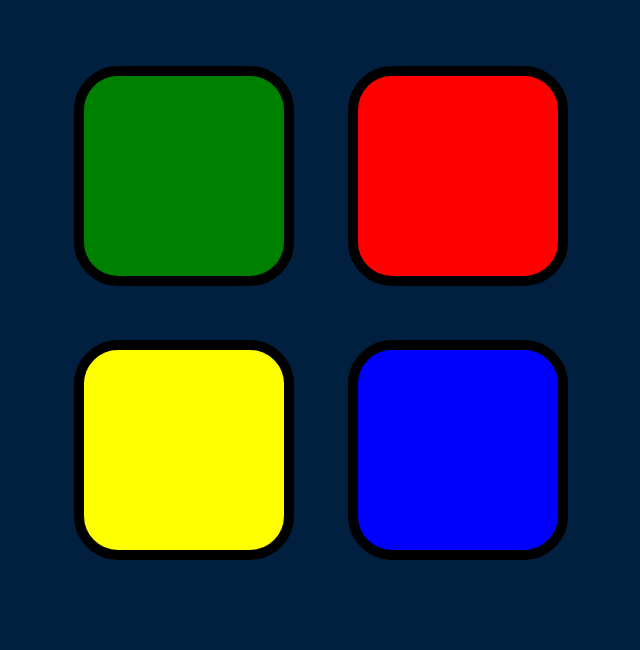
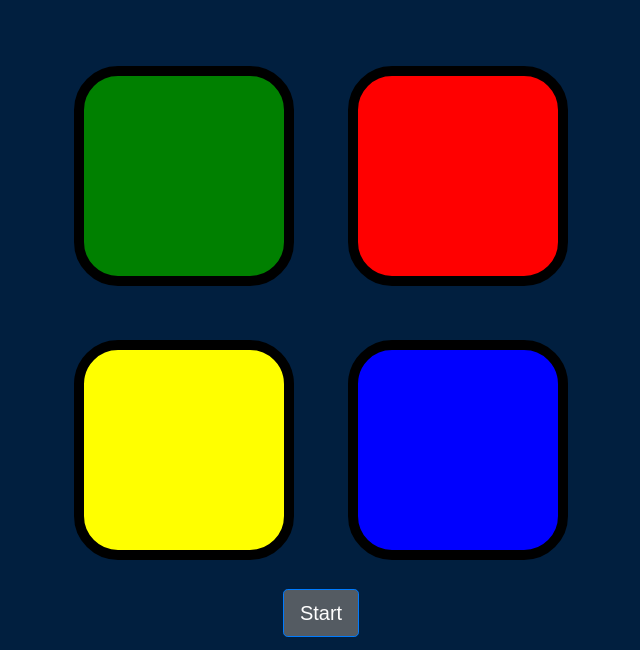
Before and after one commit to Sairajepawar/simon_game, a plain HTML site: page index.html in a window 1280 px wide. Both pictures are taken after a click on the element 503 px from the left and 309 px from the top of the page. Shown: the part 133-783 px from the top of the page, without its empty margins (319-959 px from the left). Drawn offline with nearby package versions, Linux system fonts and the light colour scheme.

Commit message:
fixed some glitches which occured while starting another one and also add a button to start the game

```diff
--- a/game.js
+++ b/game.js
@@ -3,12 +3,30 @@ var colorAvaliable = ["green","red","yellow","blue"]
 var beginning  = true;
 var noOfLevel = 1;
 var pre;
+
+// play sound of respective button when pressed
 function soundOnClick(temp)
 {
     var path = "sounds/"+temp+".mp3";
     var audio = new Audio(path);
     audio.play();
 }
+
+function newSession(){
+    // activate function when game is newly opened or previous game is over
+    if(beginning){
+        $(".btn-start").hide();
+        beginning=false;
+        pre = new Date();
+        $(".result").hide();
+        $(".time_taken").hide();
+        // reset the sequence array
+        colorSequence.splice(0,colorSequence.length);
+        newLevel();
+    }
+}
+
+// all operation required to continue to nextlevel
 function newLevel(){
     //selecting random color
     var index = Math.floor(Math.random()*4);
@@ -26,6 +44,7 @@ function newLevel(){
     // console.log(levelTitle);
     $("#level-title").text(levelTitle);
 }
+// animate the press even
 function animatePress(temp){
     var target = "#"+temp;
     console.log(target);
@@ -34,19 +53,22 @@ function animatePress(temp){
         $(target).removeClass("pressed");
     },100);
 }
-//keypress to start game only
+
+// start button press to start game
+$(".btn-start").click(()=>{
+    newSession();
+})
+
+//keypress to start game
 addEventListener("keypress",function(){
-    if(beginning){
-        newLevel();
-        beginning=false;
-        pre = new Date();
-    }
+    newSession();
 });
-var it = 0 ; //it will be used to iterate through colorSequnce as we keep clicking buttons
-// for comparing the sequence entered by user with the answer
+
+// iterator to check the sequence entered
+var it = 0 ;
 $(".btn").click(function(){
     var temp = $(this).attr("id");
-    animatePress(temp);// issue here
+    animatePress(temp);
     if(colorSequence[it]==temp)
     {
         it++;
@@ -54,25 +76,26 @@ $(".btn").click(function(){
     }
     else
     {
-        //game over condition i.e input is not according to sequence
+        //sequence not matched wrong answer
+        // change title
         $("#level-title").text("Game Over, Press Any Key to Restart");
-        soundOnClick("wrong");
+        soundOnClick("wrong"); //play the sound for failed level
+        // animate the fail case
         $("body").addClass("game-over");
         setTimeout(function(){
             $("body").removeClass("game-over");
         },100)
-        // to display the result in terms of time taken and levels completed
-        var statement1 = `Level Reached ${noOfLevel}`;
-        // calculate time taken till now
+        var statement1 = `Level Reached ${noOfLevel-1}`;
         var cur = new Date();
-        var time = (cur-pre)/1000; //as inbuilt function use milisecond as unit for time
+        var time = (cur-pre)/1000; //as Date case calculates time in milliseconds by default
         var statement2 = `Time Taken :- ${time} seconds`;
+        $(".result").show();
+        $(".time_taken").show();
         $(".result").text(statement1);
         $(".time_taken").text(statement2);
-        //reset the number of levels
         noOfLevel = 1;
-        //reset the beginning condition
         beginning=true;
+        $(".btn-start").show();
     }
     if(it==colorSequence.length)
     {
--- a/index.html
+++ b/index.html
@@ -34,7 +34,7 @@
     </div>
 
   </div>
-
+  <button class="btn-start btn-primary btn-lg">Start</button>
   <h1 class="result final-statement"></h1>
   <h1 class="time_taken final-statement"></h1>
 
--- a/styles.css
+++ b/styles.css
@@ -58,3 +58,33 @@ body {
   box-shadow: 0 0 20px white;
   background-color: grey;
 }
+.btn-start {
+  display: inline-block;
+  font-weight: 400;
+  text-align: center;
+  white-space: nowrap;
+  vertical-align: middle;
+  -webkit-user-select: none;
+  -moz-user-select: none;
+  -ms-user-select: none;
+  user-select: none;
+  border: 1px solid transparent;
+  padding: .375rem .75rem;
+  font-size: 1rem;
+  line-height: 1.5;
+  border-radius: .25rem;
+  transition: color .15s ease-in-out,background-color .15s ease-in-out,border-color .15s ease-in-out,box-shadow .15s ease-in-out;
+}
+
+.btn-primary {
+  color: #fff;
+  background-color: #545b62;
+  border-color: #007bff;
+}
+
+.btn-lg {
+  padding: .5rem 1rem;
+  font-size: 1.25rem;
+  line-height: 1.5;
+  border-radius: .3rem;
+}
```
